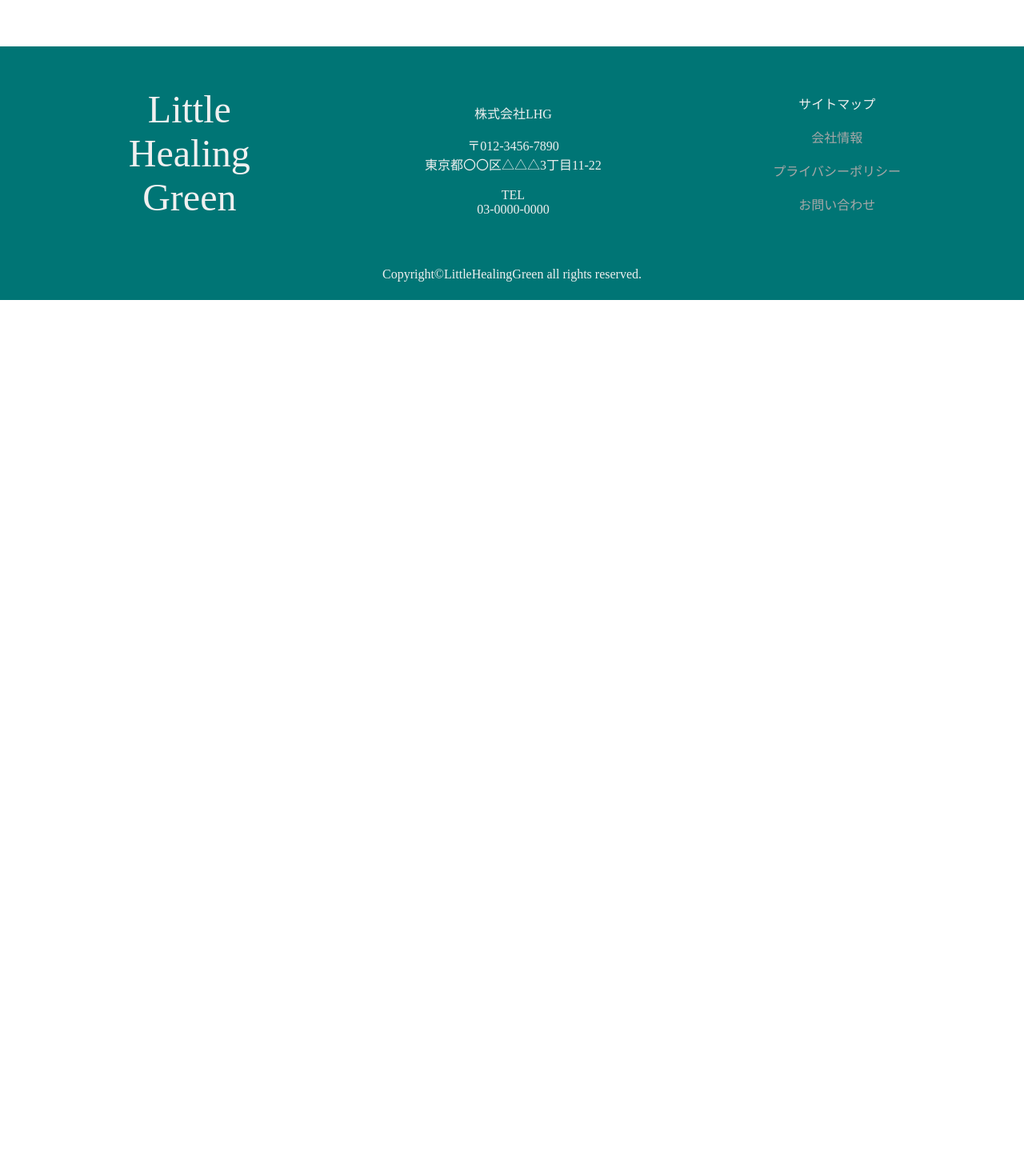
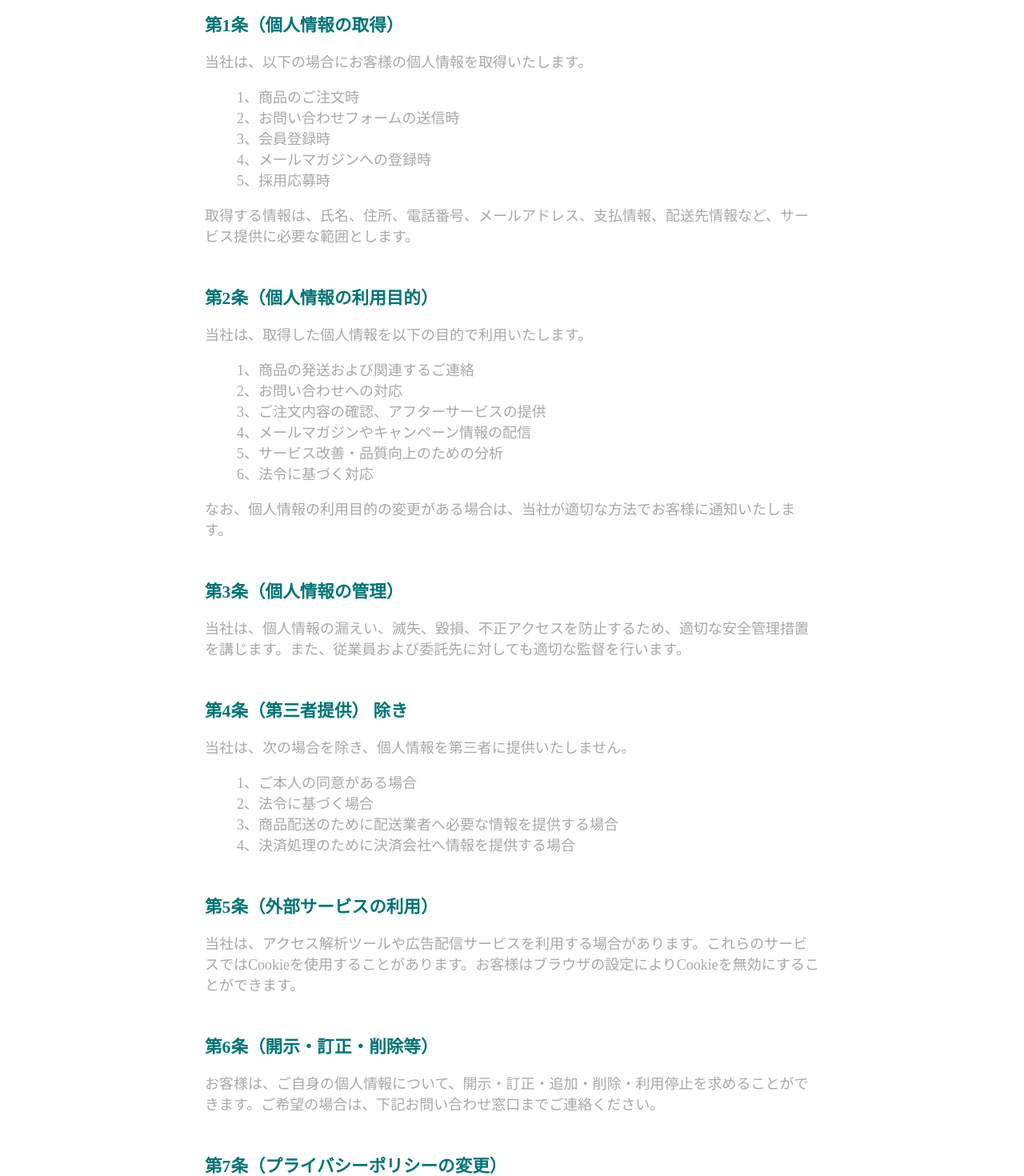
Before and after one commit to tk-from-915/Laravel_prototype, a Nuxt app in the folder hp/: page /privacyPolicy in a window 1280 px wide. Shown: the part 440-1910 px from the top of the page at 80% size. Before the commit the page ends 1000 px from the top, so only its background shows below. Built offline with nearby package versions, Linux system fonts and the light colour scheme; a web font is replaced by a local one.

Commit message:
add:プライバシーポリシー

```diff
--- a/hp/assets/css/main.css
+++ b/hp/assets/css/main.css
@@ -357,3 +357,9 @@ h5{
 	transform: translate(0%, -40%);
 	text-align: center;
 }
+
+.privacy-heading {
+	color: #007575;
+	margin-bottom: 12px;
+	font-size: larger;
+}
--- a/hp/components/common/AppFooter.vue
+++ b/hp/components/common/AppFooter.vue
@@ -15,7 +15,7 @@
         <td>
           サイトマップ<br><br>
           <NuxtLink to="/company">会社情報</NuxtLink><br><br>
-          <NuxtLink to="/privacy">プライバシーポリシー</NuxtLink><br><br>
+          <NuxtLink to="/privacyPolicy">プライバシーポリシー</NuxtLink><br><br>
           <NuxtLink to="/contact">お問い合わせ</NuxtLink>
         </td>
       </tr>
--- a/hp/components/common/AppHeader.vue
+++ b/hp/components/common/AppHeader.vue
@@ -19,7 +19,7 @@ const { isNavOpen, toggleNav, closeNav } = useNavigation()
         <li class="sidebar__item"><NuxtLink to="/blog" @click="closeNav">ブログ</NuxtLink></li>
         <li class="sidebar__item"><NuxtLink to="/contact" @click="closeNav">お問い合わせ</NuxtLink></li>
         <li class="sidebar__item"><NuxtLink to="/recruit" @click="closeNav">採用情報</NuxtLink></li>
-        <li class="sidebar__item"><NuxtLink to="/privacy" @click="closeNav">プライバシーポリシー</NuxtLink></li>
+        <li class="sidebar__item"><NuxtLink to="/privacyPolicy" @click="closeNav">プライバシーポリシー</NuxtLink></li>
       </ul>
     </nav>
     <div id="gray_backgroud" @click="closeNav"></div>
--- /dev/null
+++ b/hp/pages/privacyPolicy.vue
@@ -0,0 +1,73 @@
+<template>
+  <CommonPageLayout title="プライバシーポリシー">
+   <p>株式会社Little Healing Green（以下、「当社」といいます。）は、観葉植物・花卉商品の販売および関連サービスの提供にあたり、お客様の個人情報を適切に取り扱うことを重要な責務と考えております。当社は、個人情報の保護に関する法律（個人情報保護法）その他関連法令を遵守し、以下のとおりプライバシーポリシーを定めます。</p>
+    <!-- TODO: GraphQL からデータを取得して動的に表示する -->
+    <section class="privacy-section">
+      <h5 class="privacy-heading">第1条（個人情報の取得）</h5>
+      <p>当社は、以下の場合にお客様の個人情報を取得いたします。</p>
+      <ul>
+        <li>1、商品のご注文時</li>
+        <li>2、お問い合わせフォームの送信時</li>
+        <li>3、会員登録時</li>
+        <li>4、メールマガジンへの登録時</li>
+        <li>5、採用応募時</li>
+      </ul>
+      <p>取得する情報は、氏名、住所、電話番号、メールアドレス、支払情報、配送先情報など、サービス提供に必要な範囲とします。</p>
+    </section>
+
+    <section class="privacy-section">
+      <h5 class="privacy-heading">第2条（個人情報の利用目的）</h5>
+      <p>当社は、取得した個人情報を以下の目的で利用いたします。</p>
+       <ul>
+        <li>1、商品の発送および関連するご連絡</li>
+        <li>2、お問い合わせへの対応</li>
+        <li>3、ご注文内容の確認、アフターサービスの提供</li>
+        <li>4、メールマガジンやキャンペーン情報の配信</li>
+        <li>5、サービス改善・品質向上のための分析</li>
+        <li>6、法令に基づく対応</li>
+      </ul>
+      <p>なお、個人情報の利用目的の変更がある場合は、当社が適切な方法でお客様に通知いたします。</p>
+    </section>
+
+    <section class="privacy-section">
+      <h5 class="privacy-heading">第3条（個人情報の管理）</h5>
+      <p>当社は、個人情報の漏えい、滅失、毀損、不正アクセスを防止するため、適切な安全管理措置を講じます。また、従業員および委託先に対しても適切な監督を行います。</p>
+    </section>
+
+    <section class="privacy-section">
+      <h5 class="privacy-heading">第4条（第三者提供） 除き</h5>
+      <p>当社は、次の場合を除き、個人情報を第三者に提供いたしません。</p>
+      <ul>
+        <li>1、ご本人の同意がある場合</li>
+        <li>2、法令に基づく場合</li>
+        <li>3、商品配送のために配送業者へ必要な情報を提供する場合</li>
+        <li>4、決済処理のために決済会社へ情報を提供する場合</li>
+      </ul>
+    </section>
+
+    <section class="privacy-section">
+      <h5 class="privacy-heading">第5条（外部サービスの利用）</h5>
+      <p>当社は、アクセス解析ツールや広告配信サービスを利用する場合があります。これらのサービスではCookieを使用することがあります。お客様はブラウザの設定によりCookieを無効にすることができます。</p>
+    </section>
+
+    <section class="privacy-section">
+      <h5 class="privacy-heading">第6条（開示・訂正・削除等）</h5>
+      <p>お客様は、ご自身の個人情報について、開示・訂正・追加・削除・利用停止を求めることができます。ご希望の場合は、下記お問い合わせ窓口までご連絡ください。</p>
+    </section>
+
+    <section class="privacy-section">
+      <h5 class="privacy-heading">第7条（プライバシーポリシーの変更）</h5>
+      <p>当社は、法令の改正やサービス内容の変更に応じて、本ポリシーを改定することがあります。変更後の内容は、当社ウェブサイトに掲載した時点で効力を生じます。</p>
+    </section>
+  </CommonPageLayout>
+</template>
+
+<style scoped>
+.privacy-section {
+  margin-bottom: 48px;
+}
+.privacy-heading {
+  color: #007575;
+  margin-bottom: 12px;
+}
+</style>
```
